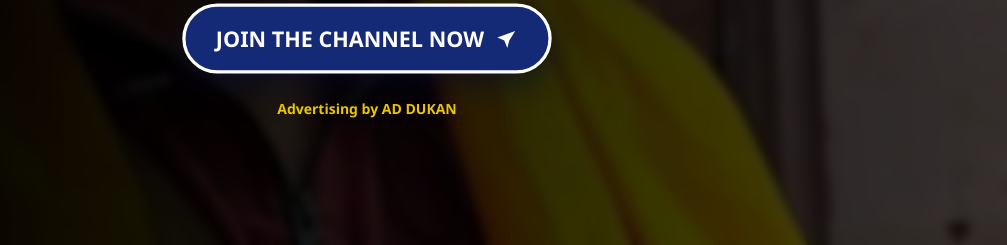
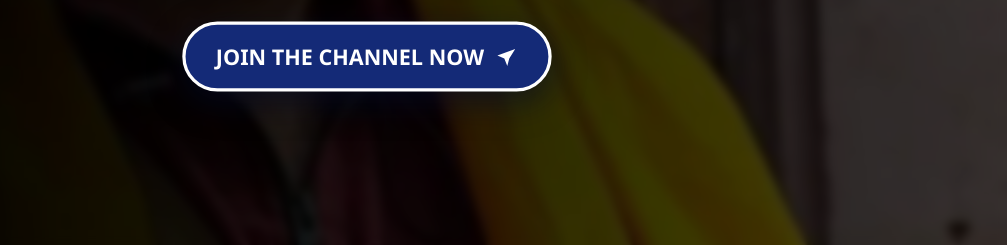
Before and after one commit to onlinetipper/Cricket-Pandith, a plain HTML site: page index.html in a window 1280 px wide. Shown: the part 555-800 px from the top of the page, without its empty margins (273-1280 px from the left). Drawn offline with Linux system fonts and the light colour scheme.

Commit message:
Update index.html

```diff
--- a/index.html
+++ b/index.html
@@ -204,8 +204,6 @@ src="https://www.facebook.com/tr?id=1685277775765344&ev=PageView&noscript=1"
         <path d="M21 4L3 10.5L10 13.5L13 21L15 13.5L21 4Z" fill="#fff"/>
       </svg>
     </a>
-
-    <div class="footer-credit">Advertising by <a href="https://t.me/AdDukan1" target="_blank">AD DUKAN</a></div>
   </div>
 </div>
 
```
